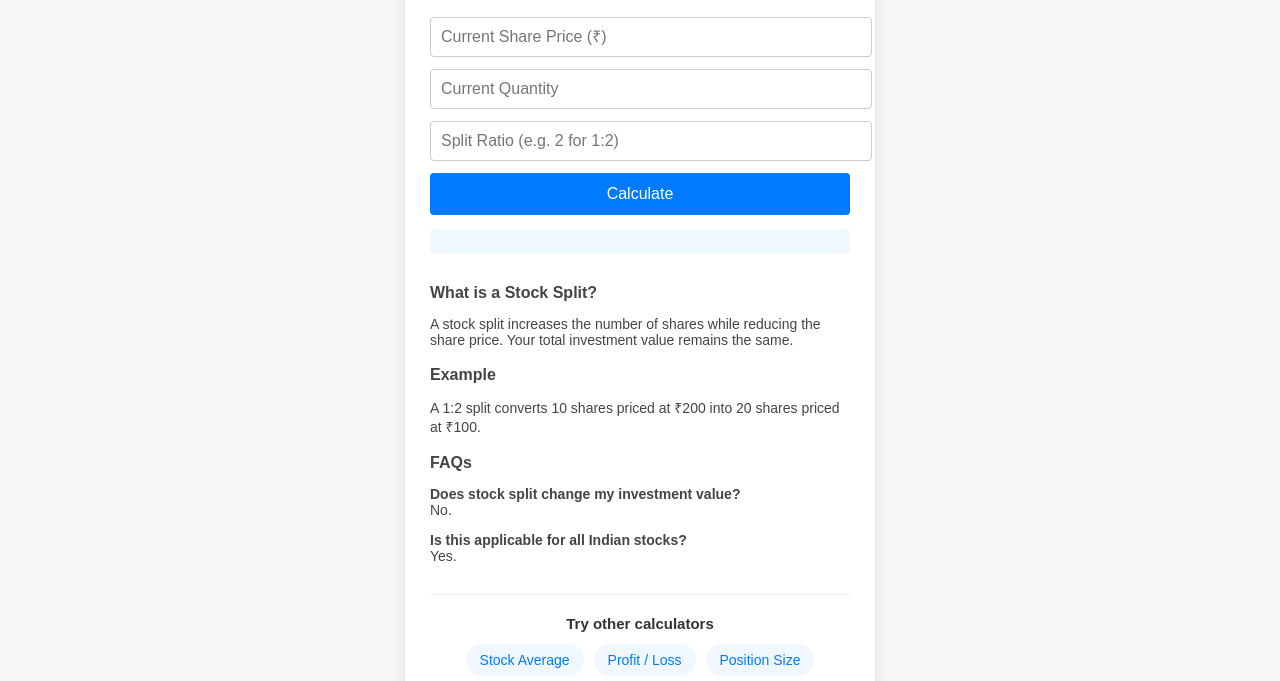
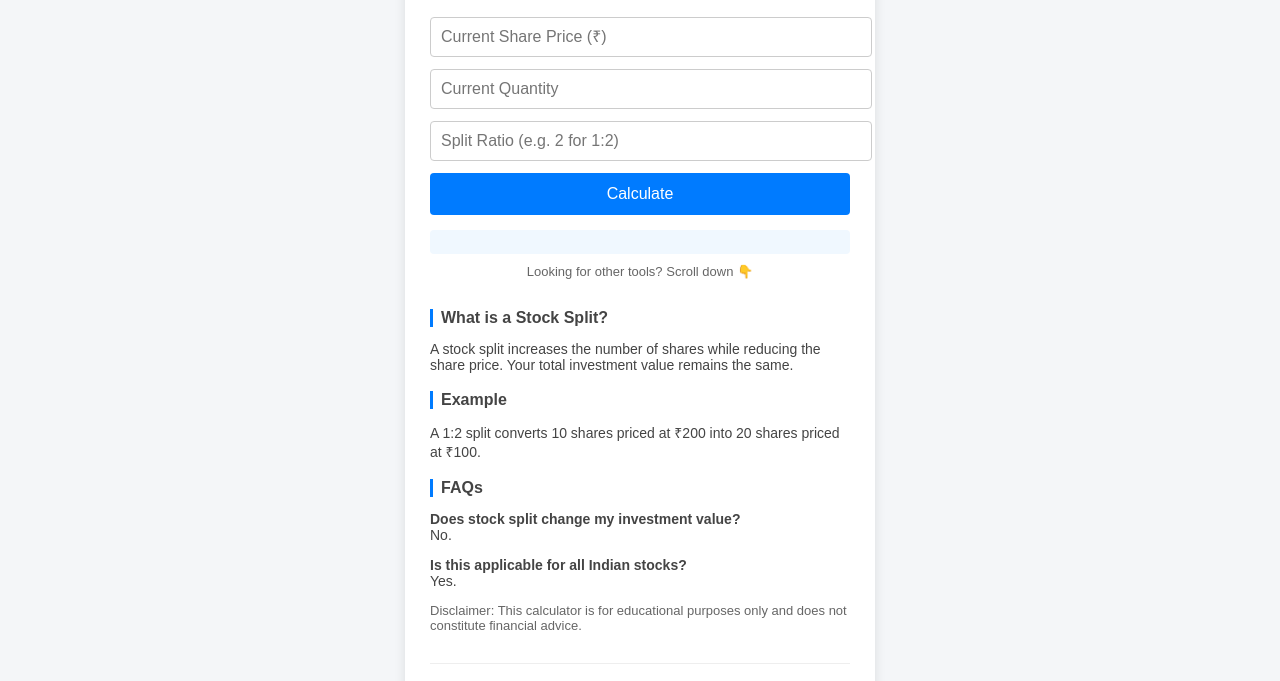
Before and after one commit to karthyskloud/stockmath, a plain HTML site: page stock-split-calculator/index.html in a window 1280 px wide. Shown: the part 245-926 px from the top of the page. Drawn offline with Linux system fonts and the light colour scheme.

Commit message:
Update index.html

```diff
--- a/stock-split-calculator/index.html
+++ b/stock-split-calculator/index.html
@@ -96,15 +96,20 @@
       border-radius: 4px;
       font-size: 15px;
     }
+
     .info {
       margin-top: 30px;
       font-size: 14px;
       color: #444;
     }
+
     .info h2 {
       font-size: 16px;
       margin-top: 18px;
+      border-left: 3px solid #007bff;
+      padding-left: 8px;
     }
+
     .info ul {
       padding-left: 18px;
     }
@@ -134,6 +139,7 @@
     .tool-pill {
       padding: 8px 14px;
       font-size: 14px;
+      font-weight: 500;
       color: #007bff;
       background: #f1f7ff;
       border-radius: 20px;
@@ -166,9 +172,10 @@
     window.dataLayer = window.dataLayer || [];
     function gtag(){dataLayer.push(arguments);}
     gtag('js', new Date());
-
     gtag('config', 'G-0ZXJNJQN0L');
   </script>
+
+  <!-- Schema -->
   <script type="application/ld+json">
   {
     "@context": "https://schema.org",
@@ -185,7 +192,6 @@
     }
   }
   </script>
-
 </head>
 
 <body>
@@ -210,6 +216,10 @@
 
   <div class="result" id="output"></div>
 
+  <p style="text-align:center;font-size:13px;color:#666;margin-top:10px;">
+    Looking for other tools? Scroll down 👇
+  </p>
+
   <section class="info">
     <h2>What is a Stock Split?</h2>
     <p>
@@ -225,26 +235,20 @@
     <h2>FAQs</h2>
     <p><strong>Does stock split change my investment value?</strong><br>No.</p>
     <p><strong>Is this applicable for all Indian stocks?</strong><br>Yes.</p>
+
+    <p style="margin-top:12px;font-size:13px;color:#666;">
+      Disclaimer: This calculator is for educational purposes only and does not constitute financial advice.
+    </p>
   </section>
 
-
-  <!-- Navigation to other calculators -->
   <div class="tools-section">
     <div class="tools-title">Try other calculators</div>
 
     <div class="tools-list">
-      <a href="/" class="tool-pill">
-        Stock Average
-      </a>
-      <a href="/profit-loss-calculator/" class="tool-pill">
-        Profit / Loss
-      </a>
-      <a href="/position-size-calculator/" class="tool-pill">
-        Position Size
-      </a>
-      <a href="/trading-charges-calculator/" class="tool-pill">
-        Trading Charges
-      </a>
+      <a href="/" class="tool-pill">Stock Average</a>
+      <a href="/profit-loss-calculator/" class="tool-pill">Profit / Loss</a>
+      <a href="/position-size-calculator/" class="tool-pill">Position Size</a>
+      <a href="/trading-charges-calculator/" class="tool-pill">Trading Charges</a>
     </div>
   </div>
 
@@ -265,7 +269,6 @@ function calcSplit() {
   const p = parseFloat(document.getElementById("price").value) || 0;
   const q = parseFloat(document.getElementById("qty").value) || 0;
   const r = parseFloat(document.getElementById("ratio").value) || 0;
-
   const output = document.getElementById("output");
 
   if (p <= 0 || q <= 0 || r <= 0) {
```
Lines whose indentation alone changed are shown as unchanged.
